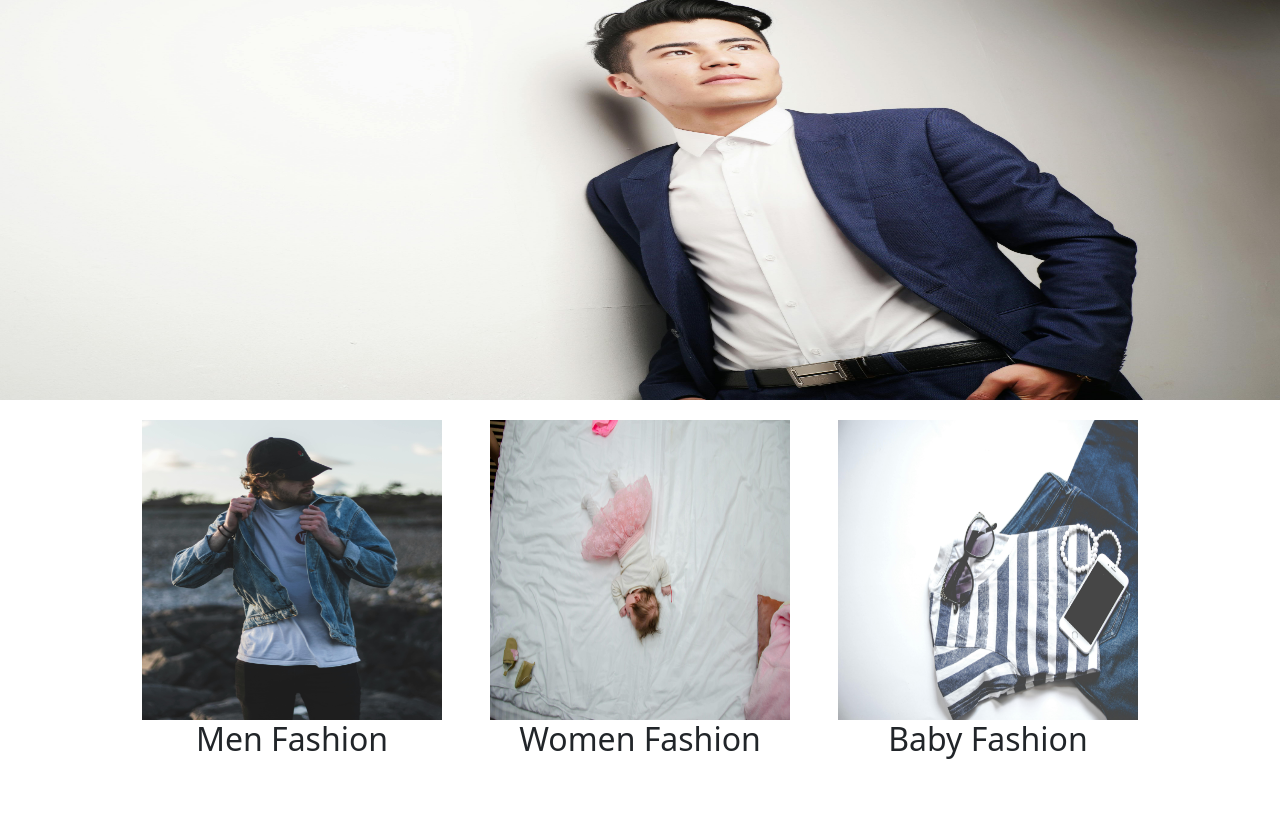
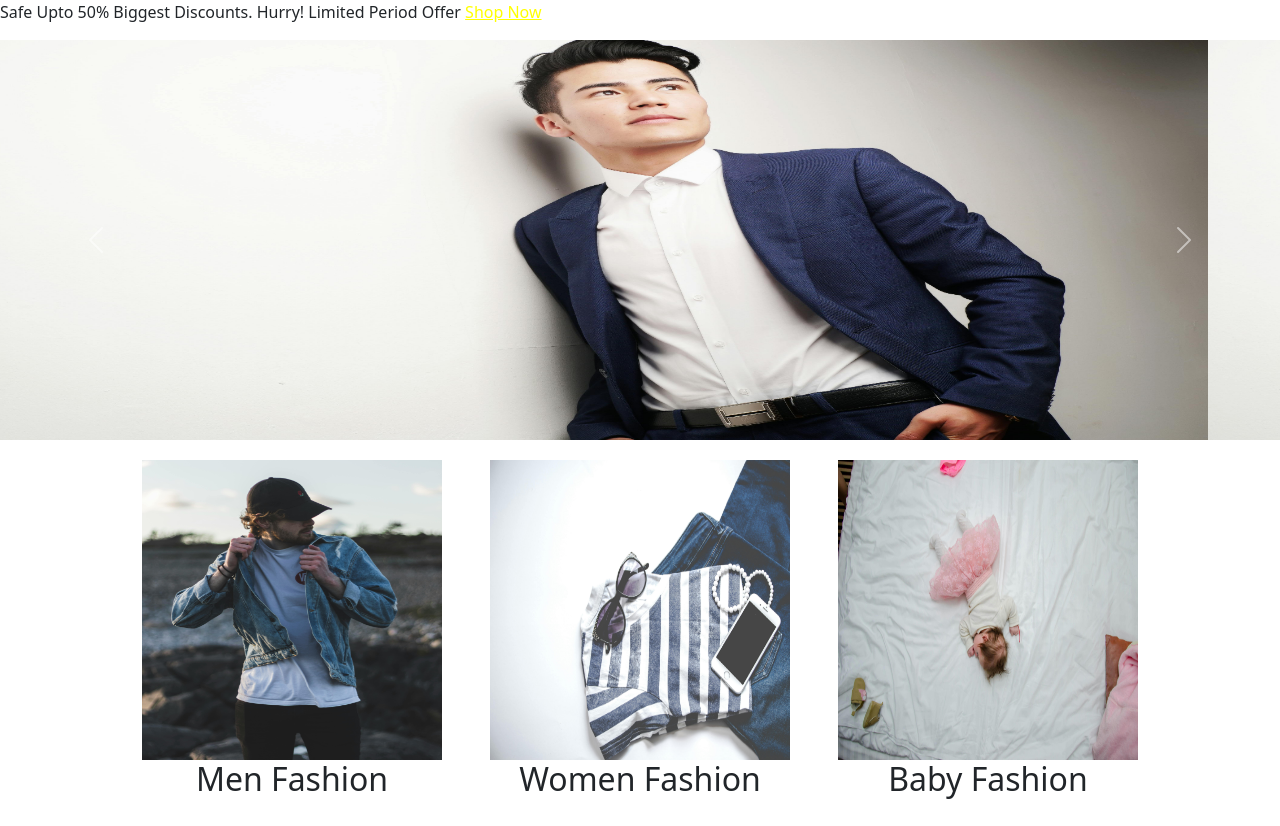
Before and after one commit to Ajaykumar5757/Landing-page, a plain HTML site: page index.html in a window 1280 px wide. Before the commit the page ends 800 px from the top, so only its background shows below. Drawn offline with nearby package versions, Linux system fonts and the light colour scheme.

Commit message:
Update index.html

```diff
--- a/index.html
+++ b/index.html
@@ -9,11 +9,36 @@
     <script src="https://cdn.jsdelivr.net/npm/bootstrap@5.3.3/dist/js/bootstrap.bundle.min.js" integrity="sha384-YvpcrYf0tY3lHB60NNkmXc5s9fDVZLESaAA55NDzOxhy9GkcIdslK1eN7N6jIeHz" crossorigin="anonymous"></script>
 </head>
 <body>
+    <header>
+        <p>Safe Upto 50% Biggest Discounts. Hurry! Limited Period Offer <a href="####" target="_blank" style="color:yellow">Shop Now</a></p>
+    </header>
     <div class="main">
         <div class="row">
             <div class="col-12">
-                <img src="images/pic-main.jpg" alt="image-main">
-
+                <div id="carouselExampleAutoplaying" class="carousel slide" data-bs-ride="carousel">
+                    <div class="carousel-inner">
+                      <div class="carousel-item active">
+                        <img src="images/pic-main.jpg" class="d-block w-100" alt="image1">
+                      </div>
+                      <div class="carousel-item">
+                        <img src="images/pic-main.jpg" class="d-block w-100" alt="image2">
+                      </div>
+                      <div class="carousel-item">
+                        <img src="images/pic-main.jpg" class="d-block w-100" alt="image3">
+                      </div>
+                      <div class="carousel-item">
+                        <img src="images/pic-main.jpg" class="d-block w-100" alt="image4">
+                      </div>
+                    </div>
+                    <button class="carousel-control-prev" type="button" data-bs-target="#carouselExampleAutoplaying" data-bs-slide="prev">
+                      <span class="carousel-control-prev-icon" aria-hidden="true"></span>
+                      <span class="visually-hidden">Previous</span>
+                    </button>
+                    <button class="carousel-control-next" type="button" data-bs-target="#carouselExampleAutoplaying" data-bs-slide="next">
+                      <span class="carousel-control-next-icon" aria-hidden="true"></span>
+                      <span class="visually-hidden">Next</span>
+                    </button>
+                  </div>
             </div>
         </div>
         <div class="mid">
@@ -23,11 +48,11 @@
                 <h2>Men Fashion</h2>
             </div>
             <div class="col-4">
-                <img src="images/pic2.jpg" alt="image2">
+                <img src="images/pic3.jpg" alt="image2">
                 <h2>Women Fashion</h2>
             </div>
             <div class="col-4">
-                <img src="images/pic3.jpg" alt="image3">
+                <img src="images/pic2.jpg" alt="image3">
                 <h2>Baby Fashion</h2>
             </div>
         </div>
```
